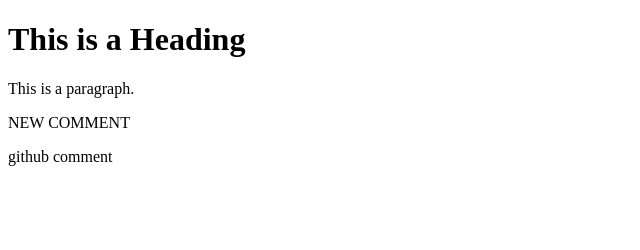
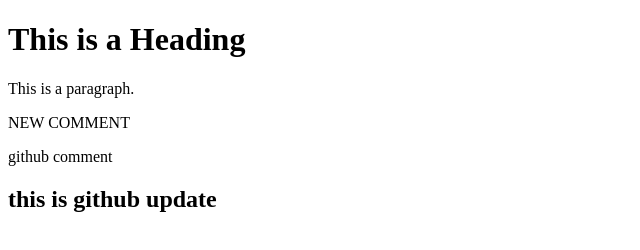
Before and after one commit to mdsharifbd/git_intro, a plain HTML site: page index.html in a window 1280 px wide. Shown: the whole page, without its empty margins (0-640 px from the left). Drawn offline with Linux system fonts and the light colour scheme.

Commit message:
new update

```diff
--- a/index.html
+++ b/index.html
@@ -9,6 +9,6 @@
 <p>This is a paragraph.</p>
 <p>NEW COMMENT</p>
   <p>github comment</p>
-
+  <h2> this is github update</h2>
 </body>
 </html>
```
